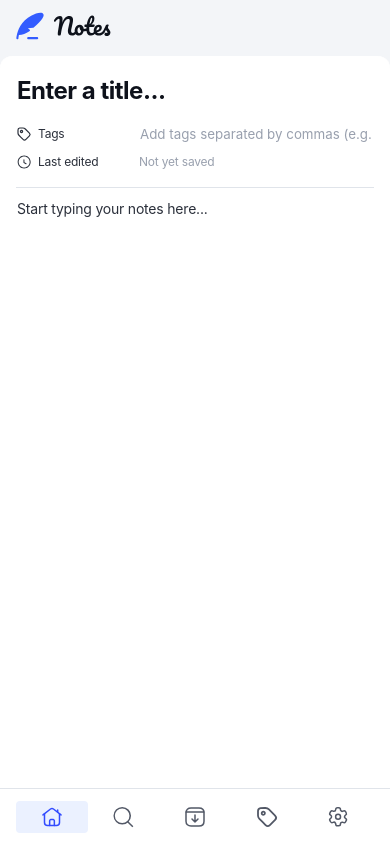
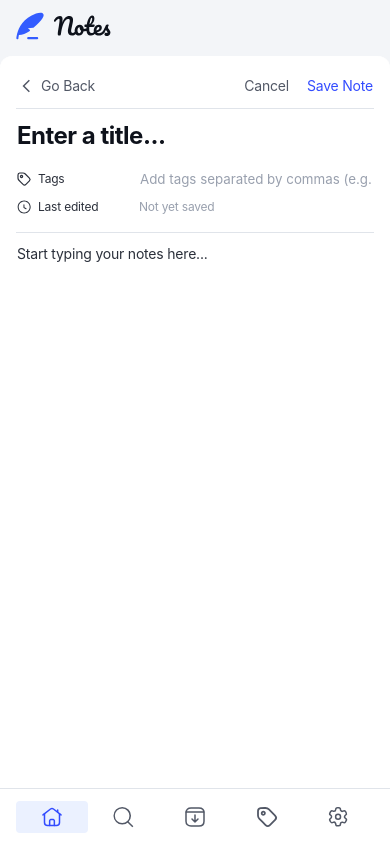
Before and after one commit to RicardoGeada/fm-note-taking-web-app, a React (Vite) app: page /all/new-note in a window 390 px wide. Built offline with nearby package versions, Linux system fonts and the light colour scheme; a web font is replaced by a local one.

Commit message:
feat(new-note): add mobile header controls

```diff
--- a/src/components/NewNote/NewNote.tsx
+++ b/src/components/NewNote/NewNote.tsx
@@ -2,13 +2,20 @@ import styles from "./NewNote.module.scss";
 import TagIcon from "./../../assets/images/icon-tag.svg?react";
 import LastEditedIcon from "./../../assets/images/icon-clock.svg?react";
 import { useMediaQuery } from "react-responsive";
+import NewNoteHeader from "./NewNoteHeader/NewNoteHeader";
 
 export default function NewNote() {
   const isDesktop = useMediaQuery({ minWidth: 1080 });
   return (
     <>
+
       <div className={styles["new-note-wrapper"]}>
+
         <div className={styles["new-note"]}>
+          {!isDesktop && <>
+            <NewNoteHeader />
+            <div className="hl-separator"></div>
+          </>}
           <input className={styles["new-note__headline"]} type="text" placeholder={"Enter a title..."} required/>
 
           <div className={styles["new-note__properties"]}>
--- /dev/null
+++ b/src/components/NewNote/NewNoteHeader/NewNoteHeader.module.scss
@@ -0,0 +1,40 @@
+@use "./../../../fonts.scss";
+
+.new-note {
+  &__controls {
+    display: flex;
+    justify-content: space-between;
+    align-items: center;
+  }
+
+  &__controls-right {
+    display: flex;
+    align-items: center;
+    gap: var(--spacing-200);
+  }
+
+  &__controls-button {
+    display: flex;
+    align-items: center;
+    gap: var(--spacing-75);
+    color: var(--color-neutral-600);
+    @include fonts.apply-text-preset("5");
+
+    svg {
+      width: 18px;
+      height: 18px;
+    }
+
+    &:hover {
+      color: var(--color-neutral-950);
+    }
+
+    &--primary {
+      color: var(--color-blue-500);
+
+      &:hover {
+        color: var(--color-blue-700);
+      }
+    }
+  }
+}
--- /dev/null
+++ b/src/components/NewNote/NewNoteHeader/NewNoteHeader.tsx
@@ -0,0 +1,42 @@
+import styles from "./NewNoteHeader.module.scss";
+import clsx from "clsx";
+import ArrowLeftIcon from "../../../assets/images/icon-arrow-left.svg?react";
+import { useNavigate } from "react-router-dom";
+
+
+
+export default function NewNoteHeader() {
+    const navigate = useNavigate();
+
+  return (
+    <>
+      <header
+        className={styles["new-note__controls"]}
+        role="toolbar"
+        aria-label="Note actions"
+      >
+        <button
+          className={styles["new-note__controls-button"]}
+          onClick={() => navigate("..")}
+        >
+          <ArrowLeftIcon />
+          <span>Go Back</span>
+        </button>
+
+        <div className={styles["new-note__controls-right"]}>
+          <button className={styles["new-note__controls-button"]}>
+            <span>Cancel</span>
+          </button>
+          <button
+            className={clsx(
+              styles["new-note__controls-button"],
+              styles["new-note__controls-button--primary"]
+            )}
+          >
+            <span>Save Note</span>
+          </button>
+        </div>
+      </header>
+    </>
+  );
+}
```
